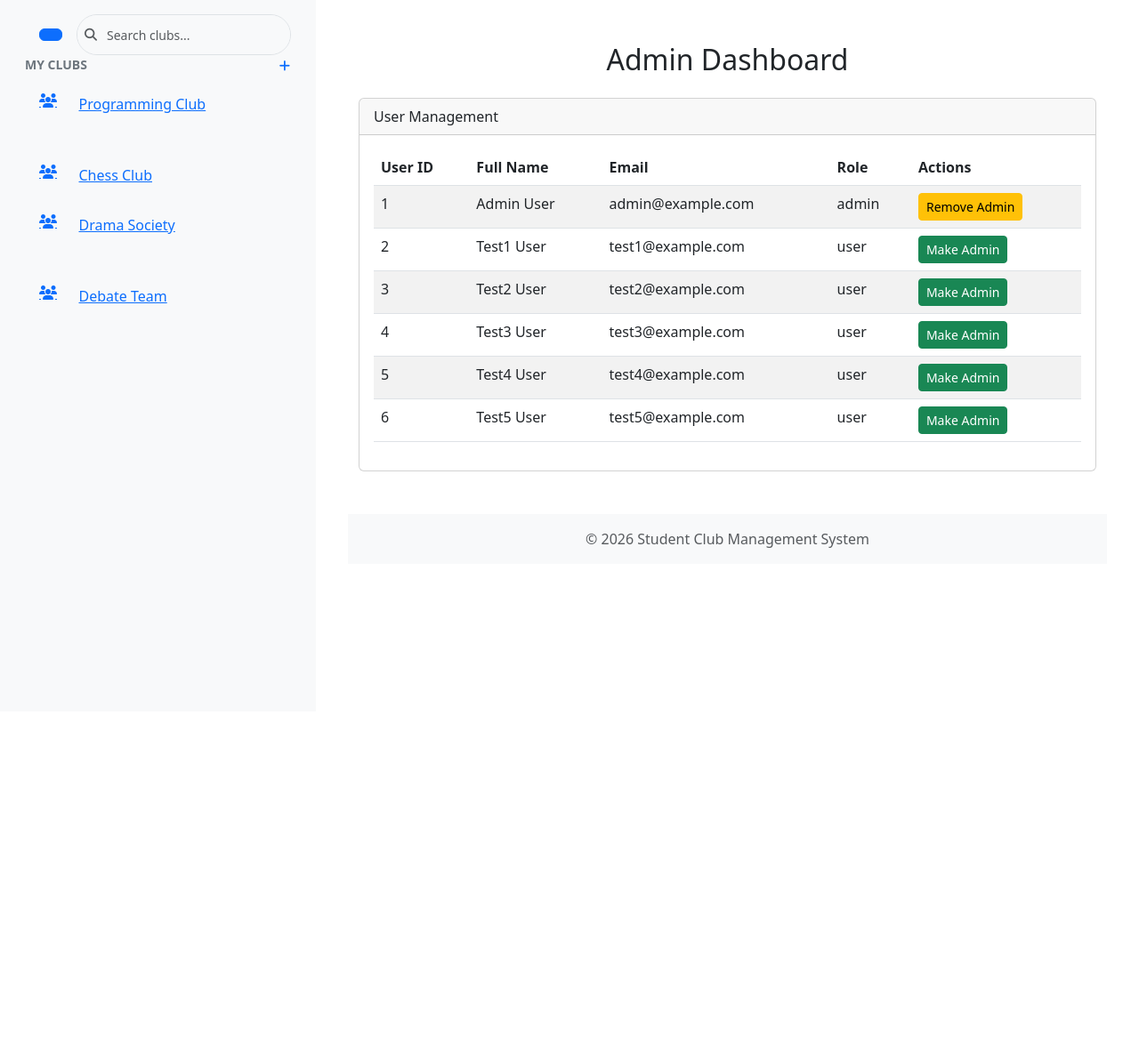
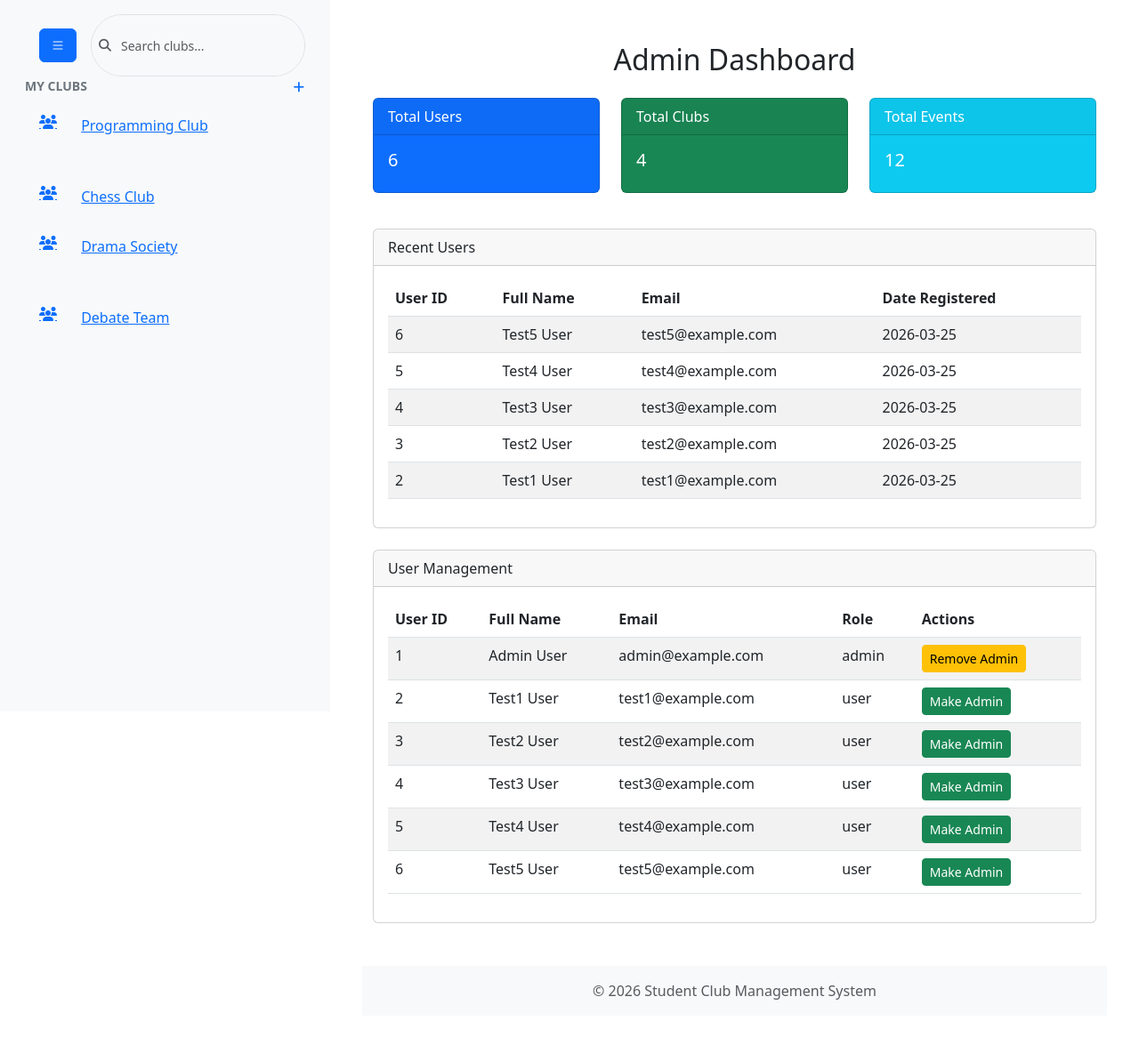
Before and after one commit to kwanele-Cyber/clubhub, a Flask app: page /admin/ in a window 1280 px wide. Shown: the part 56-1222 px from the top of the page at 89% size. Before the commit the page ends 672 px from the top, so only its background shows below. Run offline with Flask 3, Linux system fonts and the light colour scheme; a user stored in the database is signed in; some libraries are stand-ins or nearby versions.

Commit message:
fixed admin dashboard

```diff
--- a/core/templates/base.html
+++ b/core/templates/base.html
@@ -8,6 +8,8 @@
 
     <!-- Bootstrap CSS -->
     <link href="https://cdn.jsdelivr.net/npm/bootstrap@5.3.0/dist/css/bootstrap.min.css" rel="stylesheet">
+    <!-- Bootstrap Icons -->
+    <link rel="stylesheet" href="https://cdn.jsdelivr.net/npm/bootstrap-icons@1.11.3/font/bootstrap-icons.min.css">
     <!-- Font Awesome -->
     <link rel="stylesheet" href="https://cdnjs.cloudflare.com/ajax/libs/font-awesome/6.4.0/css/all.min.css">
     <!-- Custom CSS -->
--- a/init_db.py
+++ b/init_db.py
@@ -9,7 +9,6 @@
 from modules.events.models import Event, EventAttendance
 from modules.announcements.models import Announcement
 from modules.dashboard.models import Badge, Contribution
-from core.utils.gamification import GamificationService
 from datetime import datetime, timedelta
 
 
@@ -29,8 +28,6 @@
 
         db.create_all()
 
-        # Create default badges
-        GamificationService.create_default_badges()
 
         # Create admin user
         admin = User(
@@ -38,6 +35,7 @@
             first_name='Admin',
             last_name='User',
             email='admin@example.com',
+            email_confirmed=True,
             role = "admin",
             is_active=True
         )
@@ -52,6 +50,8 @@
                 first_name=f'Test{i}',
                 last_name='User',
                 email=f'test{i}@example.com',
+                role='user',
+                email_confirmed=True,
                 is_active=True
             )
             user.set_password('password123')
--- a/modules/admin/routes.py
+++ b/modules/admin/routes.py
@@ -5,6 +5,8 @@
 # local imports
 from core.database import db
 from modules.auth.models import User
+from modules.clubs.models import Club
+from modules.events.models import Event
 
 admin_bp = Blueprint('admin', __name__, template_folder='templates')
 
@@ -21,8 +23,12 @@
 @login_required
 @admin_required
 def dashboard():
+    user_count = User.query.count()
+    club_count = Club.query.count()
+    event_count = Event.query.count()
+    recent_users = User.query.order_by(User.created_at.desc()).limit(5).all()
     users = User.query.all()
-    return render_template('admin/dashboard.html', users=users)
+    return render_template('admin/dashboard.html', users=users, user_count=user_count, club_count=club_count, event_count=event_count, recent_users=recent_users)
 
 @admin_bp.route('/user/<int:user_id>/toggle_admin')
 @login_required
--- a/modules/admin/templates/admin/dashboard.html
+++ b/modules/admin/templates/admin/dashboard.html
@@ -3,7 +3,61 @@
 {% block content %}
 <div class="container">
     <h2 class="text-center my-4">Admin Dashboard</h2>
-    <div class="card">
+
+    <div class="row">
+        <div class="col-md-4">
+            <div class="card text-white bg-primary mb-3">
+                <div class="card-header">Total Users</div>
+                <div class="card-body">
+                    <h5 class="card-title">{{ user_count }}</h5>
+                </div>
+            </div>
+        </div>
+        <div class="col-md-4">
+            <div class="card text-white bg-success mb-3">
+                <div class="card-header">Total Clubs</div>
+                <div class="card-body">
+                    <h5 class="card-title">{{ club_count }}</h5>
+                </div>
+            </div>
+        </div>
+        <div class="col-md-4">
+            <div class="card text-white bg-info mb-3">
+                <div class="card-header">Total Events</div>
+                <div class="card-body">
+                    <h5 class="card-title">{{ event_count }}</h5>
+                </div>
+            </div>
+        </div>
+    </div>
+
+    <div class="card mt-4">
+        <div class="card-header">Recent Users</div>
+        <div class="card-body">
+            <table class="table table-striped">
+                <thead>
+                    <tr>
+                        <th>User ID</th>
+                        <th>Full Name</th>
+                        <th>Email</th>
+                        <th>Date Registered</th>
+                    </tr>
+                </thead>
+                <tbody>
+                    {% for user in recent_users %}
+                    <tr>
+                        <td>{{ user.id }}</td>
+                        <td>{{ user.full_name }}</td>
+                        <td>{{ user.email }}</td>
+                        <td>{{ user.created_at.strftime('%Y-%m-%d') }}</td>
+                    </tr>
+                    {% endfor %}
+                </tbody>
+            </table>
+        </div>
+    </div>
+
+    <div class="card mt-4">
         <div class="card-header">User Management</div>
         <div class="card-body">
             <table class="table table-striped">
```
Also changed, not shown: tests/test_auth.py (+5 -5 lines), tests/test_clubs.py (+5 -5 lines), instance/club_management.db, modules/admin/__init__.py (deleted), 1 other file.
